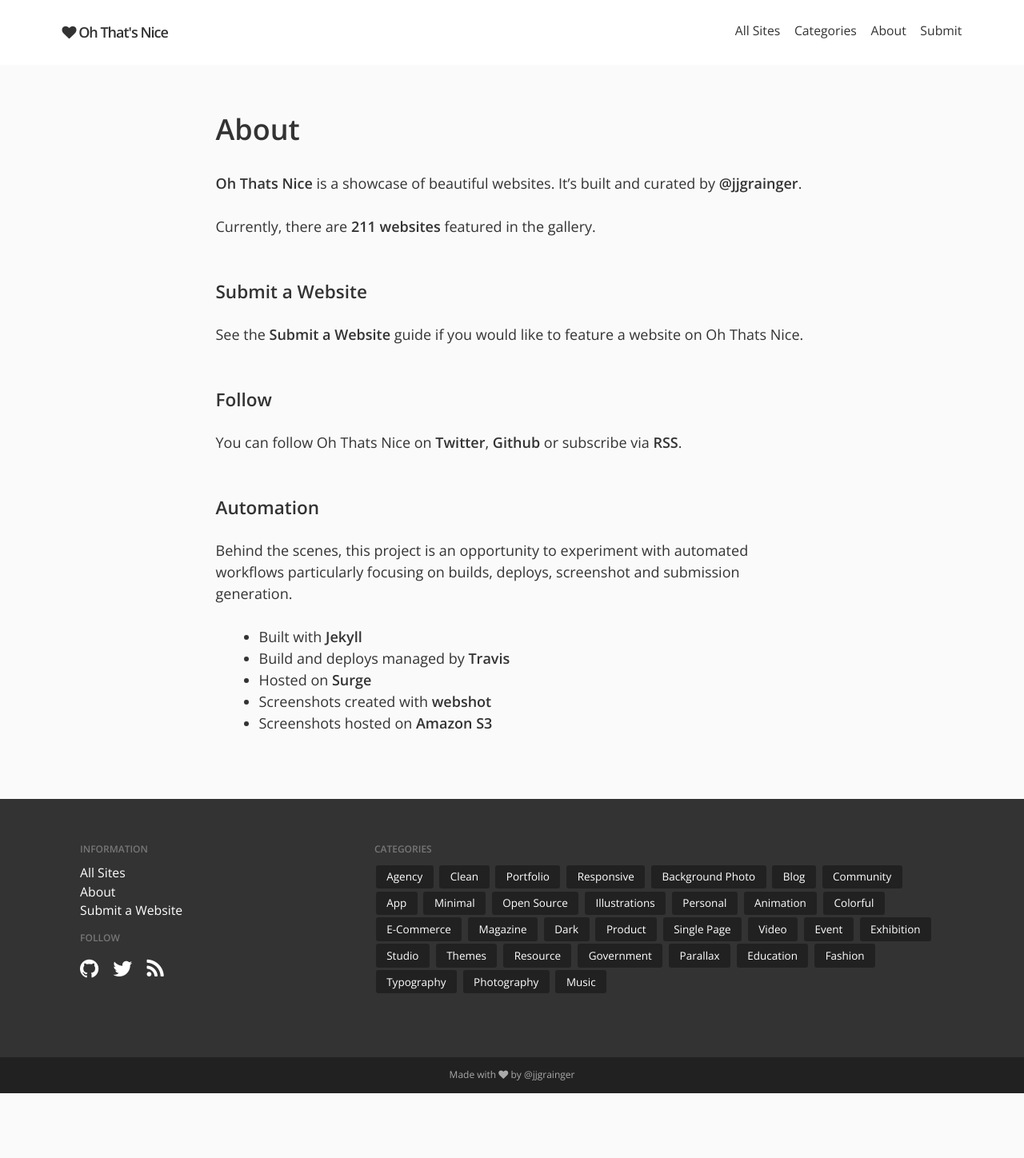
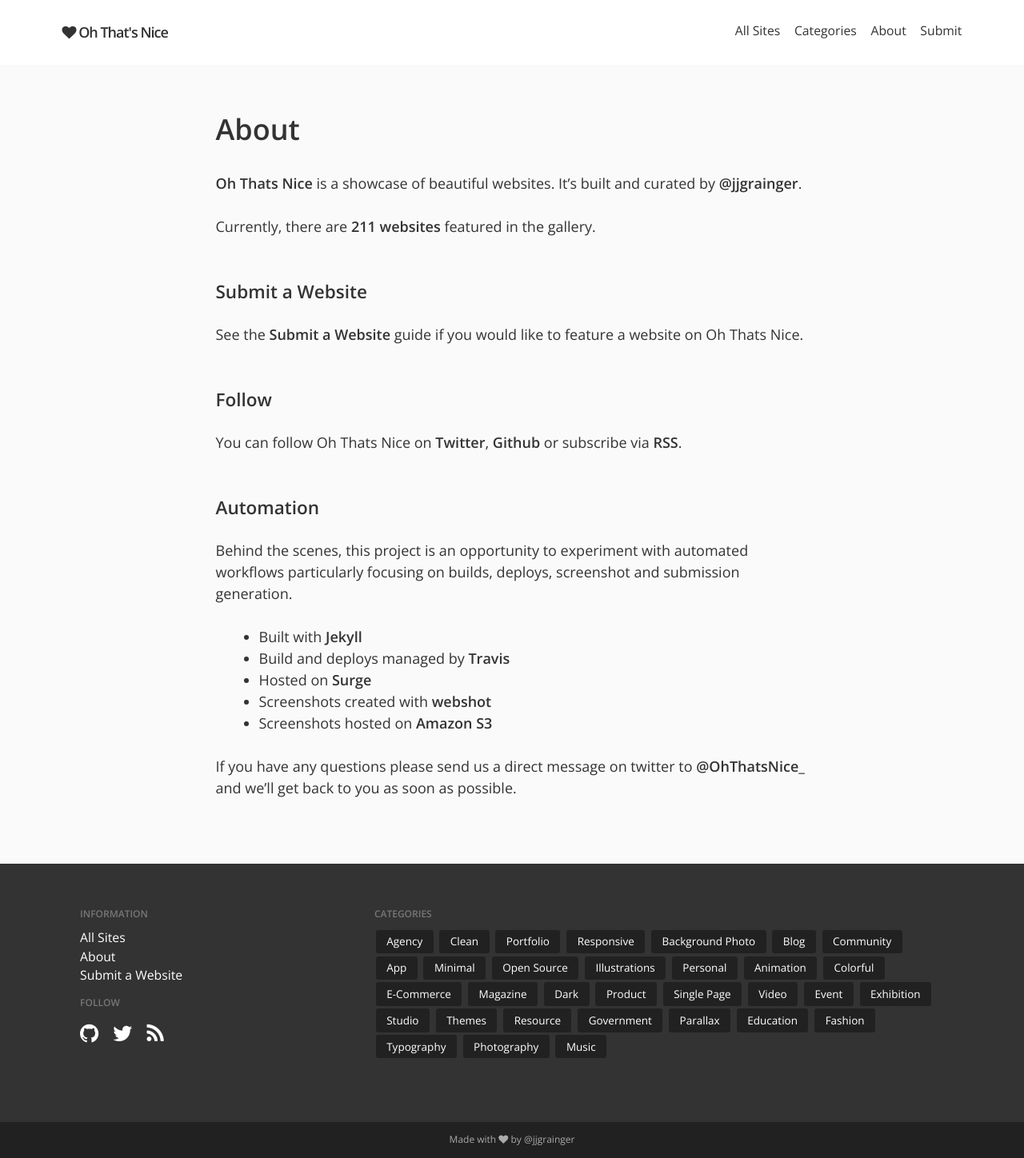
Before and after one commit to jjgrainger/ohthatsnice, a Jekyll site: the page built from about.md, in a window 1280 px wide. Shown: the whole page at 80% size. Built offline with Jekyll 4.4.1, drawn with Linux system fonts in a browser that asks for light colours; nearby versions of some CDN libraries; before the commit the page ends 1367 px from its top, so only the background shows below that.

Commit message:
add contact details to about page

```diff
--- a/about.md
+++ b/about.md
@@ -24,3 +24,5 @@ Behind the scenes, this project is an opportunity to experiment with automated w
 * Hosted on [Surge](http://surge.sh/)
 * Screenshots created with [webshot](https://github.com/jjgrainger/webshot)
 * Screenshots hosted on [Amazon S3](https://aws.amazon.com/s3)
+
+If you have any questions please send us a direct message on twitter to [@OhThatsNice_](https://twitter.com/OhThatsNice_) and we'll get back to you as soon as possible.
```
